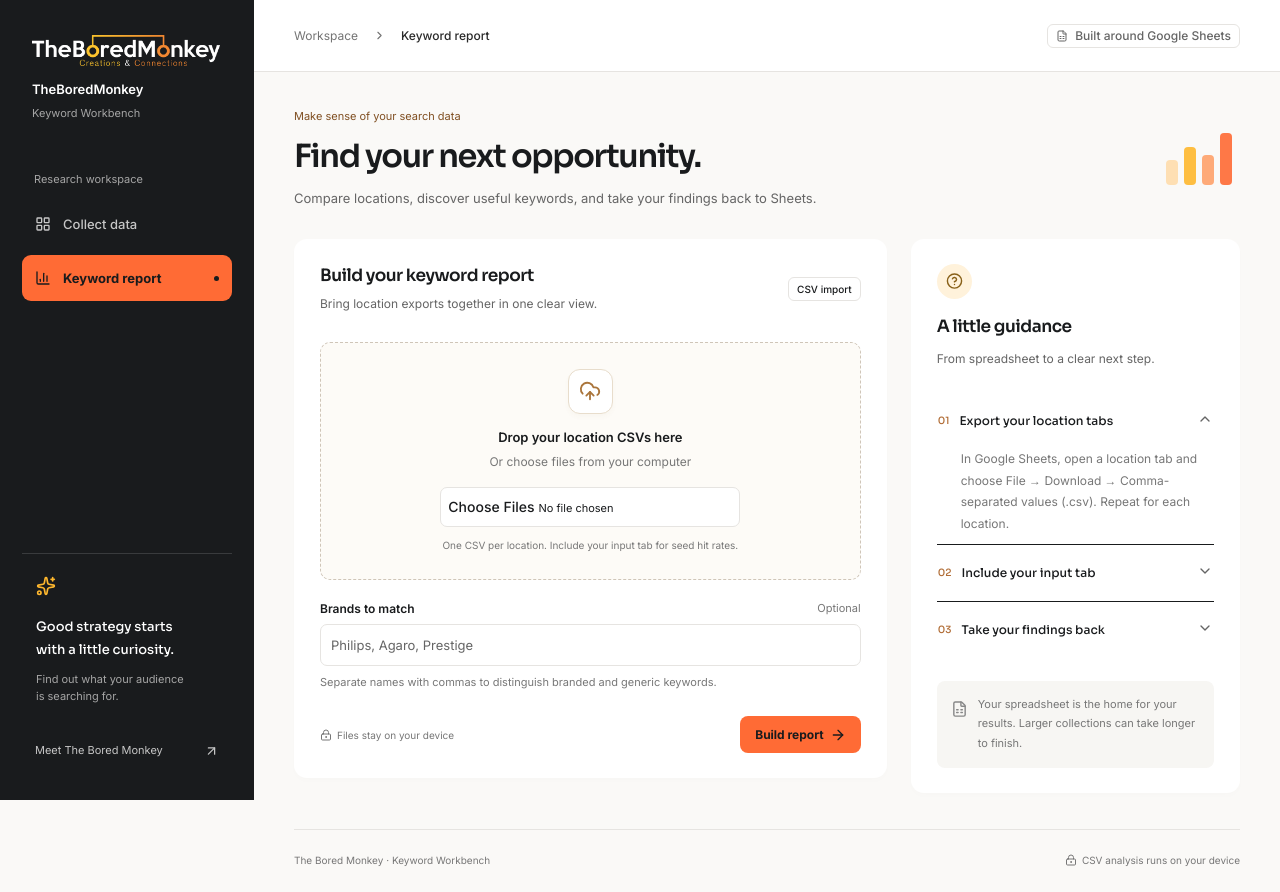
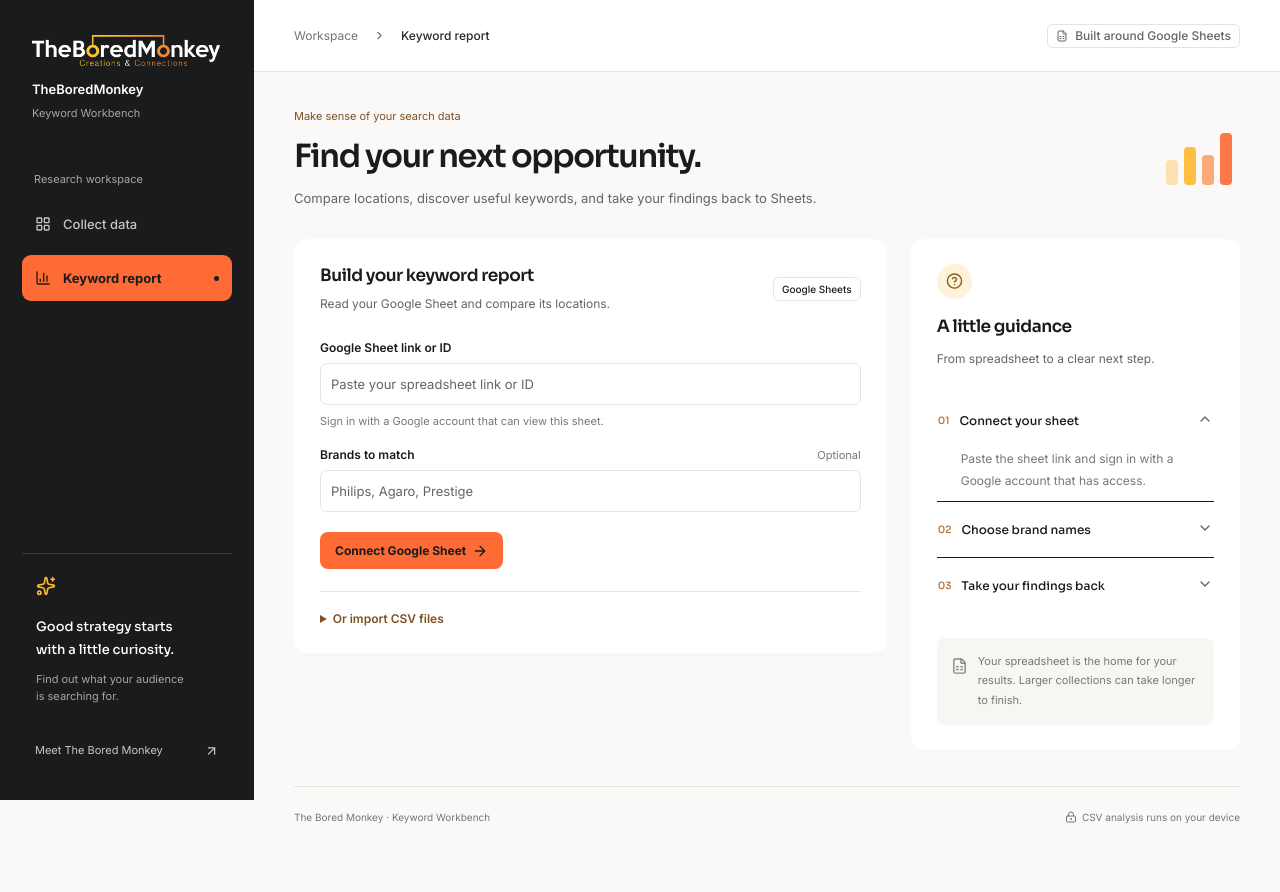
Before and after one commit to jiyabhagat24/website_keyword_tool, a React (Vite) app: page / in a window 1280 px wide. Both pictures are taken after a click on the button "Keyword report". After the commit the page ends 849 px from the top, so only its background shows below. Built offline with nearby package versions, Linux system fonts and the light colour scheme.

Commit message:
feat: load keyword reports from Google Sheets

```diff
--- a/src/App.tsx
+++ b/src/App.tsx
@@ -1,6 +1,7 @@
 import tbmLogo from "./assets/tbm-logo.png";
 import {
   useMemo,
+  useEffect,
   useRef,
   useState,
   type FormEvent,
@@ -68,6 +69,11 @@ import {
   NativeSelectOption,
 } from "@/components/watermelon/native-select";
 import { WEBHOOKS, SHEETS, LOCATIONS, MONTHS } from "./config";
+import {
+  loadGoogleIdentity,
+  readGoogleSheet,
+  sheetIdFromInput,
+} from "./google-sheets";
 import {
   reportBuild,
   reportExportRows,
@@ -154,12 +160,12 @@ function Guide({ report = false }: { report?: boolean }) {
   const steps = report
     ? [
         [
-          "Export your location tabs",
-          "In Google Sheets, open a location tab and choose File → Download → Comma-separated values (.csv). Repeat for each location.",
+          "Connect your sheet",
+          "Paste the sheet link and sign in with a Google account that has access.",
         ],
         [
-          "Include your input tab",
-          "Add Keyword input.csv to measure seed hit rates. For kw: brand seeds, include Website Input.csv.",
+          "Choose brand names",
+          "Optionally add your brand names to match branded keywords. Your input tabs are included in seed hit rates.",
         ],
         [
           "Take your findings back",
@@ -177,7 +183,7 @@ function Guide({ report = false }: { report?: boolean }) {
         ],
         [
           "Collect, then compare",
-          "Run the collection. When the location tabs finish filling in, export them as CSV and open Keyword report.",
+          "Run the collection. When the location tabs finish filling in, open Keyword report and connect the same sheet.",
         ],
       ];
   return (
@@ -217,9 +223,14 @@ function Guide({ report = false }: { report?: boolean }) {
   );
 }
 
-function Collection() {
+function Collection({
+  sheet,
+  setSheet,
+}: {
+  sheet: string;
+  setSheet: (value: string) => void;
+}) {
   const [mode, setMode] = useState<Mode>("website");
-  const [sheet, setSheet] = useState("");
   const [all, setAll] = useState(true);
   const [locations, setLocations] = useState<string[]>([]);
   const [custom, setCustom] = useState(false);
@@ -555,7 +566,16 @@ function Collection() {
   );
 }
 
-function Reports() {
+function Reports({
+  sheet,
+  setSheet,
+}: {
+  sheet: string;
+  setSheet: (value: string) => void;
+}) {
+  useEffect(() => {
+    void loadGoogleIdentity().catch(() => {});
+  }, []);
   const [files, setFiles] = useState<File[]>([]);
   const [brands, setBrands] = useState("");
   const [report, setReport] = useState<Report | null>(null);
@@ -585,6 +605,43 @@ function Reports() {
         : [],
     [location, search, quadrant],
   );
+  function applySources(
+    sources: { name: string; text?: string; error?: string }[],
+  ) {
+    const result = reportBuild(sources, brands);
+    setMessage(result.errors.join("\n"));
+    if (!result.locations.length) {
+      setMessage(
+        ["No valid location tabs were found.", ...result.errors].join("\n"),
+      );
+      return;
+    }
+    setLocationIndex(0);
+    setQuadrant(null);
+    setSearch("");
+    setPage(0);
+    setReport(result);
+    requestAnimationFrame(() => resultsRef.current?.focus());
+  }
+  async function buildSheet() {
+    const id = sheetIdFromInput(sheet);
+    if (!id) {
+      setMessage("Paste a valid Google Sheet link or ID.");
+      return;
+    }
+    setBusy(true);
+    setMessage("");
+    setReport(null);
+    try {
+      applySources(await readGoogleSheet(id));
+    } catch (error) {
+      setMessage(
+        error instanceof Error ? error.message : "Could not read the sheet.",
+      );
+    } finally {
+      setBusy(false);
+    }
+  }
   async function build(event: FormEvent) {
     event.preventDefault();
     if (!files.length) {
@@ -609,22 +666,7 @@ function Reports() {
           }
         }),
       );
-      const result = reportBuild(sources, brands);
-      setMessage(result.errors.join("\n"));
-      if (!result.locations.length) {
-        setMessage(
-          ["Choose at least one valid location CSV.", ...result.errors].join(
-            "\n",
-          ),
-        );
-        return;
-      }
-      setLocationIndex(0);
-      setQuadrant(null);
-      setSearch("");
-      setPage(0);
-      setReport(result);
-      requestAnimationFrame(() => resultsRef.current?.focus());
+      applySources(sources);
     } catch (error) {
       setMessage(
         error instanceof Error
@@ -665,13 +707,53 @@ function Reports() {
               <div>
                 <CardTitle>Build your keyword report</CardTitle>
                 <CardDescription>
-                  Bring location exports together in one clear view.
+                  Read your Google Sheet and compare its locations.
                 </CardDescription>
               </div>
-              <Badge variant="outline">CSV import</Badge>
+              <Badge variant="outline">Google Sheets</Badge>
             </div>
           </CardHeader>
           <CardContent>
+            <div className="sheet-report-controls">
+              <div className="field">
+                <Label htmlFor="report-sheet">Google Sheet link or ID</Label>
+                <Input
+                  id="report-sheet"
+                  value={sheet}
+                  onChange={(event) => setSheet(event.target.value)}
+                  placeholder="Paste your spreadsheet link or ID"
+                  disabled={busy}
+                />
+                <p>Sign in with a Google account that can view this sheet.</p>
+              </div>
+              <div className="field">
+                <Label htmlFor="sheet-brands">
+                  Brands to match <span>Optional</span>
+                </Label>
+                <Input
+                  id="sheet-brands"
+                  value={brands}
+                  disabled={busy}
+                  onChange={(event) => setBrands(event.target.value)}
+                  placeholder="Philips, Agaro, Prestige"
+                  maxLength={4000}
+                />
+              </div>
+              <Button type="button" onClick={buildSheet} disabled={busy}>
+                {busy ? (
+                  <>
+                    <Loader2 className="spinner" />
+                    Reading sheet
+                  </>
+                ) : (
+                  <>
+                    Connect Google Sheet <ArrowRight />
+                  </>
+                )}
+              </Button>
+            </div>
+            <details className="csv-alternative">
+              <summary>Or import CSV files</summary>
               <form onSubmit={build} className="report-form">
                 <div
                   className={"upload-area " + (dragging ? "is-dragging" : "")}
@@ -746,8 +828,8 @@ function Reports() {
                     maxLength={4000}
                   />
                   <p>
-                  Separate names with commas to distinguish branded and generic
-                  keywords.
+                    Separate names with commas to distinguish branded and
+                    generic keywords.
                   </p>
                 </div>
                 <div className="form-bottom">
@@ -769,6 +851,7 @@ function Reports() {
                   </Button>
                 </div>
               </form>
+            </details>
           </CardContent>
         </Card>
         <Guide report />
@@ -1119,6 +1202,7 @@ function Reports() {
 }
 
 export default function App() {
+  const [sheet, setSheet] = useState("");
   const [workspace, setWorkspace] = useState<"collection" | "report">(
     "collection",
   );
@@ -1215,10 +1299,10 @@ export default function App() {
             </div>
           </header>
           <div hidden={workspace !== "collection"}>
-            <Collection />
+            <Collection sheet={sheet} setSheet={setSheet} />
           </div>
           <div hidden={workspace !== "report"}>
-            <Reports />
+            <Reports sheet={sheet} setSheet={setSheet} />
           </div>
           <footer>
             <span>The Bored Monkey · Keyword Workbench</span>
--- /dev/null
+++ b/src/google-sheets.ts
@@ -0,0 +1,137 @@
+import { LOCATIONS } from "./config";
+
+declare global {
+  interface Window {
+    google?: {
+      accounts: {
+        oauth2: {
+          initTokenClient: (options: {
+            client_id: string;
+            scope: string;
+            callback: (result: {
+              access_token?: string;
+              error?: string;
+            }) => void;
+            error_callback: (error: { type?: string }) => void;
+          }) => { requestAccessToken: () => void };
+        };
+      };
+    };
+  }
+}
+
+let identityScript: Promise<void> | undefined;
+export function loadGoogleIdentity(): Promise<void> {
+  if (window.google?.accounts.oauth2) return Promise.resolve();
+  if (!identityScript) {
+    identityScript = new Promise((resolve, reject) => {
+      const script = document.createElement("script");
+      script.src = "https://accounts.google.com/gsi/client";
+      script.async = true;
+      script.onload = () => resolve();
+      script.onerror = () => {
+        identityScript = undefined;
+        reject(
+          new Error(
+            "Google sign-in could not load. Check your connection and try again.",
+          ),
+        );
+      };
+      document.head.append(script);
+    });
+  }
+  return identityScript;
+}
+
+export function sheetIdFromInput(value: string): string | null {
+  const text = value.trim();
+  const match = text.match(
+    /^https:\/\/docs\.google\.com\/spreadsheets\/d\/([\w-]+)(?:[/?#]|$)/,
+  );
+  return match?.[1] ?? (/^[\w-]{16,}$/.test(text) ? text : null);
+}
+
+export async function readGoogleSheet(
+  sheetId: string,
+): Promise<{ name: string; text: string }[]> {
+  const clientId = import.meta.env.VITE_GOOGLE_CLIENT_ID?.trim();
+  if (!clientId)
+    throw new Error(
+      "Google sign-in is not configured yet. Set VITE_GOOGLE_CLIENT_ID when building the website.",
+    );
+  await loadGoogleIdentity();
+  const token = await new Promise<string>((resolve, reject) => {
+    window
+      .google!.accounts.oauth2.initTokenClient({
+        client_id: clientId,
+        scope: "https://www.googleapis.com/auth/spreadsheets.readonly",
+        callback: (result) =>
+          result.access_token
+            ? resolve(result.access_token)
+            : reject(
+                new Error("Google did not grant access to the spreadsheet."),
+              ),
+        error_callback: () =>
+          reject(
+            new Error(
+              "Google sign-in was closed or blocked. Allow pop-ups and try again.",
+            ),
+          ),
+      })
+      .requestAccessToken();
+  });
+  async function getJson(url: string) {
+    const response = await fetch(url, {
+      headers: { Authorization: `Bearer ${token}` },
+    });
+    if (!response.ok) {
+      if (response.status === 401 || response.status === 403)
+        throw new Error(
+          "Google could not access this sheet. Sign in with an account that can view it.",
+        );
+      throw new Error(
+        `Google Sheets returned an error (${response.status}). Check the sheet link and try again.`,
+      );
+    }
+    return response.json();
+  }
+  const base = `https://sheets.googleapis.com/v4/spreadsheets/${encodeURIComponent(sheetId)}`;
+  const metadata = await getJson(base + "?fields=sheets(properties(title))");
+  const wanted = new Set(
+    [...LOCATIONS, "Keyword input", "Website Input"].map((name) =>
+      name.toLowerCase(),
+    ),
+  );
+  const titles: string[] = (metadata.sheets ?? [])
+    .map(
+      (sheet: { properties?: { title?: string } }) => sheet.properties?.title,
+    )
+    .filter(
+      (title: unknown): title is string =>
+        typeof title === "string" && wanted.has(title.trim().toLowerCase()),
+    );
+  if (
+    !titles.some((title) =>
+      LOCATIONS.some(
+        (name) => name.toLowerCase() === title.trim().toLowerCase(),
+      ),
+    )
+  )
+    throw new Error("No recognized location tabs were found in this sheet.");
+  const sources: { name: string; text: string }[] = [];
+  for (const title of titles) {
+    const range = "'" + title.replace(/'/g, "''") + "'";
+    const result = await getJson(
+      `${base}/values/${encodeURIComponent(range)}?valueRenderOption=UNFORMATTED_VALUE`,
+    );
+    const text = (result.values ?? [])
+      .map((row: unknown[]) =>
+        row
+          .map((value) => '"' + String(value ?? "").replace(/"/g, '""') + '"')
+          .join(","),
+      )
+      .join("\r\n");
+    sources.push({ name: title + ".csv", text });
+  }
+  return sources;
+}
--- a/workbench.css
+++ b/workbench.css
@@ -1120,3 +1120,30 @@ footer > span:last-child {
     scroll-behavior: auto !important;
   }
 }
+
+.sheet-report-controls {
+  display: grid;
+  gap: 20px;
+}
+.sheet-report-controls > button {
+  justify-self: start;
+}
+.csv-alternative {
+  margin-top: 22px;
+  padding-top: 18px;
+  border-top: 1px solid var(--border);
+}
+.csv-alternative summary {
+  cursor: pointer;
+  color: #805023;
+  font-size: 12px;
+  font-weight: 600;
+}
+.csv-alternative .report-form {
+  margin-top: 20px;
+}
+@media (max-width: 600px) {
+  .sheet-report-controls > button {
+    width: 100%;
+  }
+}
```
Also changed, not shown: 1 other file (tests, documents, lock files or other folders). Lines whose indentation alone changed are shown as unchanged.
